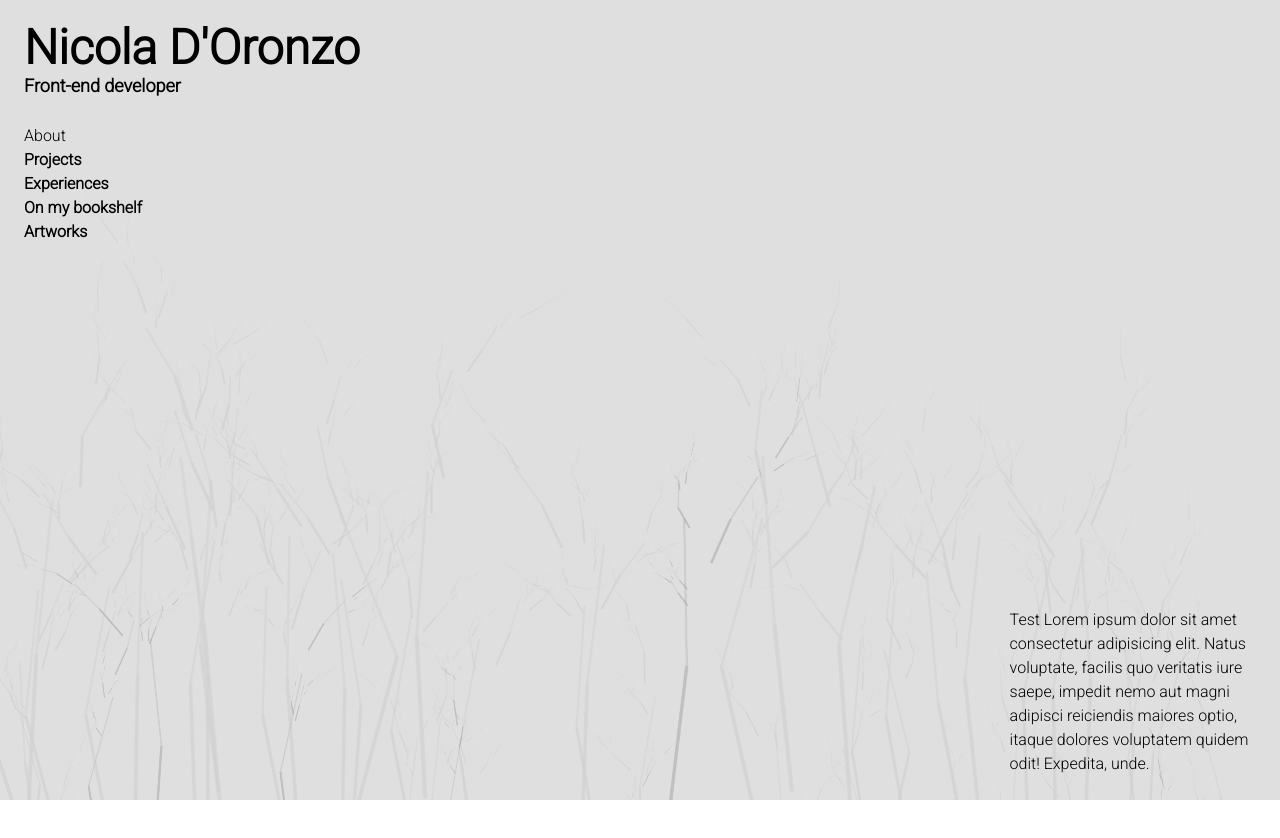
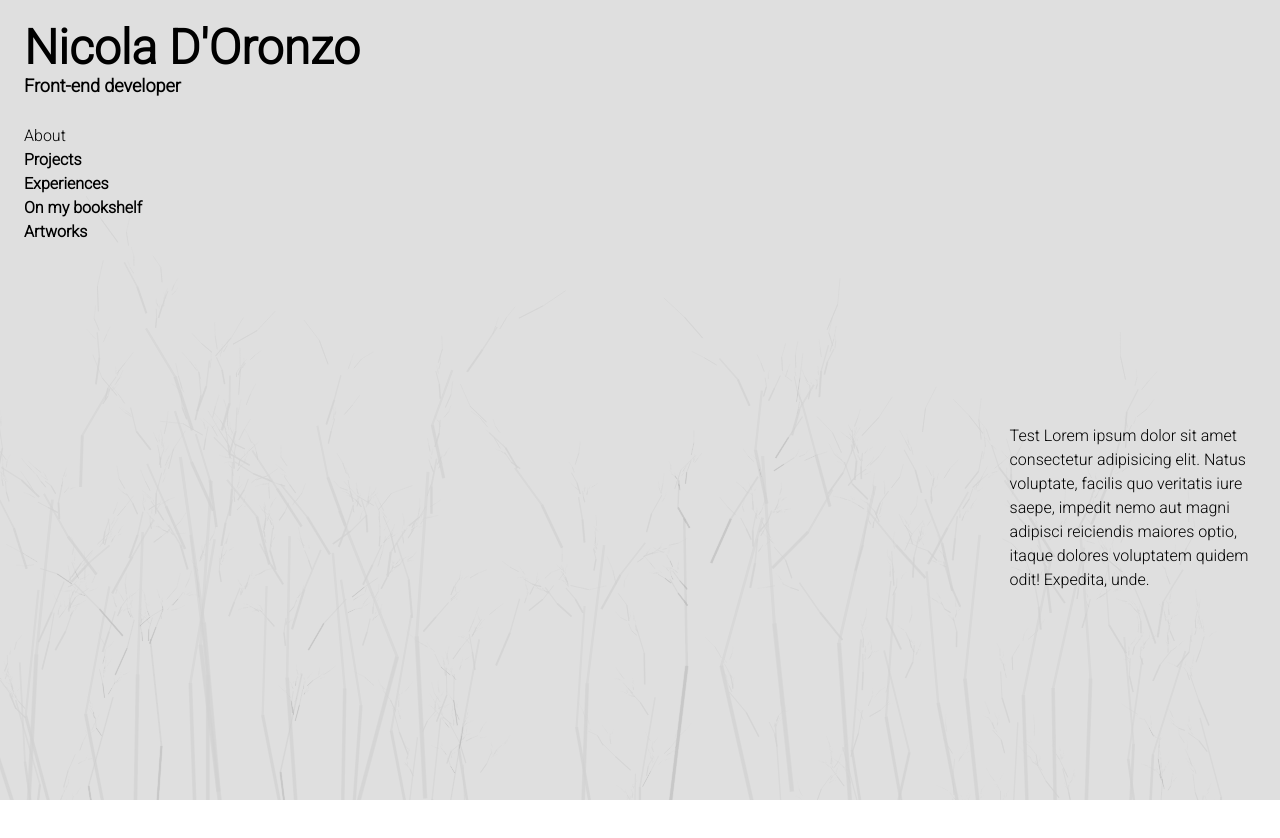
Before and after one commit to DylanBob211/my-portfolio, a Next.js app: page / in a window 1280 px wide. Shown: the top 838 px of the page. Before the commit the page ends 800 px from the top, so only its background shows below. Built offline with nearby package versions, Linux system fonts and the light colour scheme.

Commit message:
add padding bottom to make text scrollable to the top of the page

```diff
--- a/app/layout.tsx
+++ b/app/layout.tsx
@@ -39,7 +39,7 @@ export default function RootLayout({
             </nav>
           </header>
 
-          <main className="w-1/2 sm:w-2/5 lg:w-1/5 pt-[50vh]">
+          <main className="w-1/2 sm:w-2/5 lg:w-1/5 py-[50vh]">
             {children}
           </main>
         </div>
```
